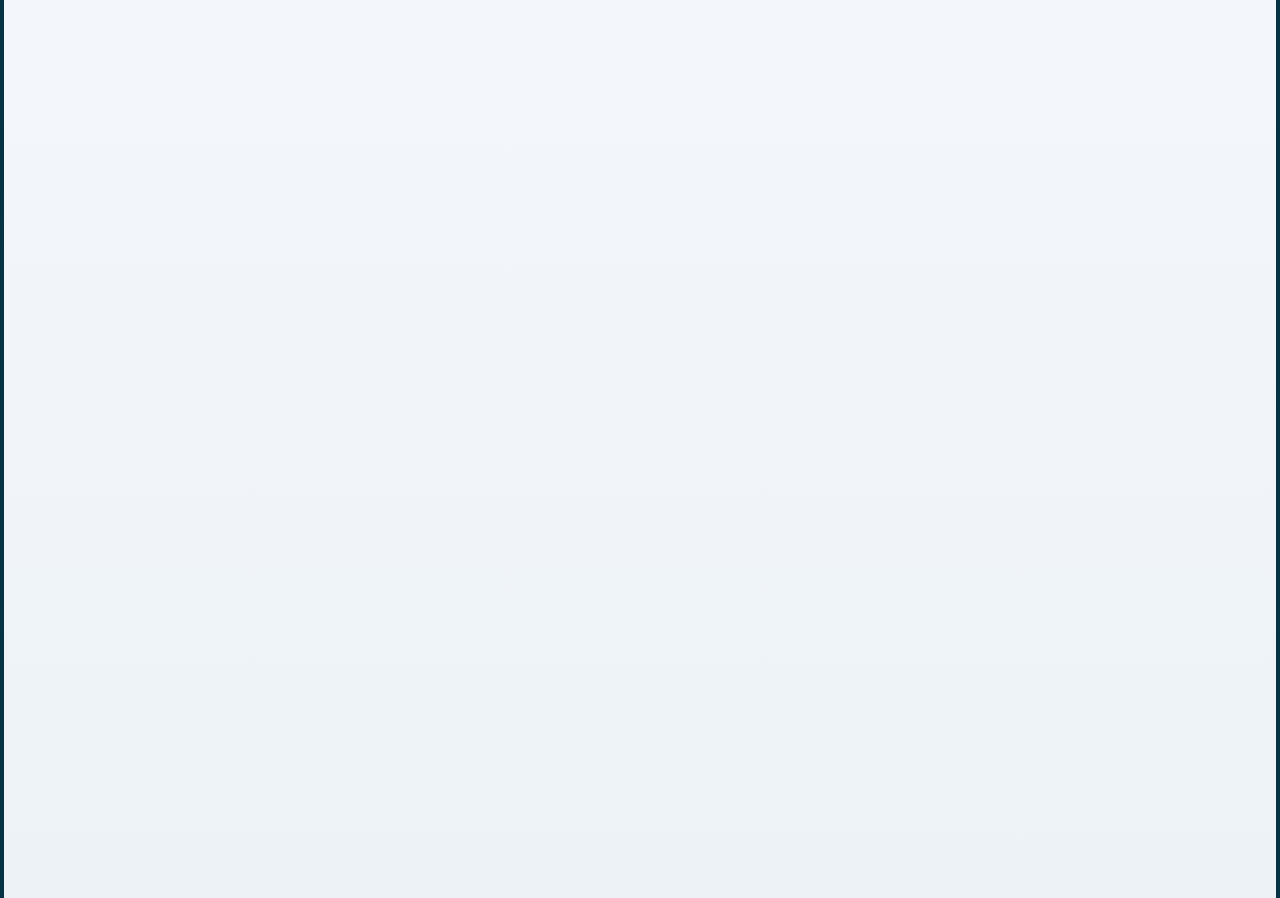
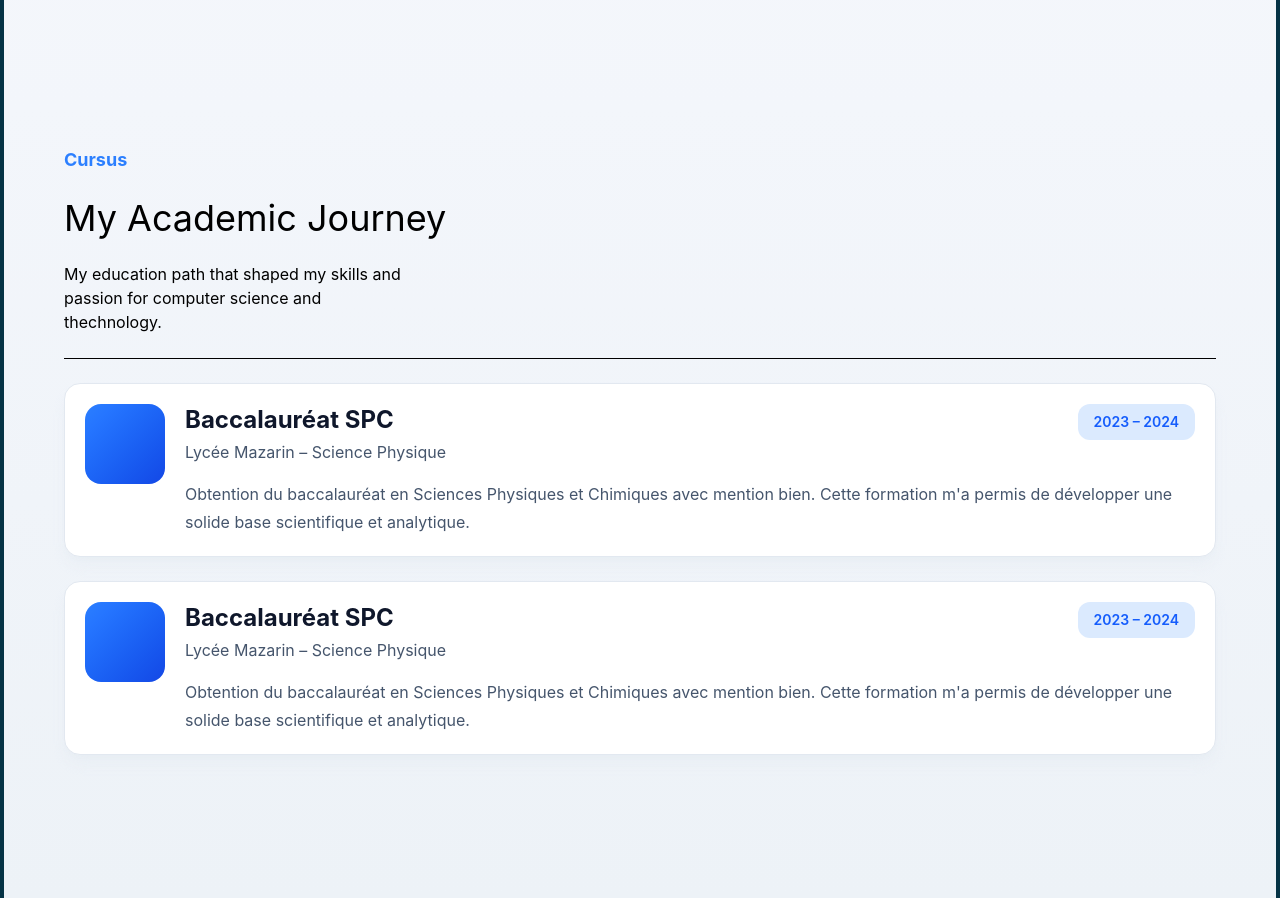
Before and after one commit to Rjeb-Anas/Portfolio--S, a React (Vite) app: page / in a window 1280 px wide. Shown: the part 682-1580 px from the top of the page. Built offline with nearby package versions, Linux system fonts and the light colour scheme.

Commit message:
Update NAME

```diff
--- a/src/components/Cursus.jsx
+++ b/src/components/Cursus.jsx
@@ -3,16 +3,175 @@ import React from 'react'
 const Cursus = () => {
   return (
     <>
-    <main id="Cursus" className="mx-auto min-h-dvh  w-full
-    max-w-7xl px-4 sm:px-6 lg:px-8">
-            <section className="flex flex-col items-center gap-6 py-12 md:flex-row
-            justify-center">
+      <main id="Cursus" className="mx-auto min-h-dvh  w-full
+    max-w-7xl px-4 sm:px-6 lg:px-15">
+        <section className="flex flex-col justify center gap-6 py-12
+            ">
+          <b className='text-lg text-blue-500'>Cursus</b>
+          <h1 className='text-4xl max-md:text-xl'>My Academic Journey</h1>
+          <p className='w-[30%] max-md:w-[70%]'>My education path that shaped my skills
+            and passion for computer science and thechnology.
+          </p>
+          <hr className='max-md:hidden' />
+         <div
+      className="
+        flex flex-col gap-5
+        sm:flex-row sm:items-start
+        rounded-2xl
+        border border-slate-200 dark:border-slate-800
+        bg-white dark:bg-[#060B16]
+        p-4 sm:p-5
+        shadow-lg shadow-slate-200/40
+        dark:shadow-black/30
+        transition-all duration-300
+        hover:border-blue-500/30
+        hover:shadow-blue-500/10
+      "
+    >
+      <div className="flex items-center justify-between sm:block">
+        <div
+          className="
+            flex h-16 w-16 sm:h-20 sm:w-20
+            items-center justify-center
+            rounded-2xl
+            bg-gradient-to-br
+            from-blue-500
+            to-blue-700
+          "
+        >
+
+        </div>
+
+        <span
+          className="
+            sm:hidden
+            rounded-xl
+            bg-blue-100 dark:bg-blue-900/30
+            px-3 py-1
+            text-xs font-semibold
+            text-blue-600 dark:text-blue-400
+          "
+        >
+          2023 - 2024
+        </span>
+      </div>
+
+      {/* Content */}
+      <div className="flex-1">
+        <div className="flex items-start justify-between gap-4">
+          <div>
+            <h3 className="text-xl sm:text-2xl font-bold text-slate-900 dark:text-white">
+              Baccalauréat SPC
+            </h3>
+
+            <p className="mt-1 text-sm sm:text-base text-slate-600 dark:text-slate-300">
+              Lycée Mazarin – Science Physique
+            </p>
+          </div>
+
+          <span
+            className="
+              hidden sm:block
+              rounded-xl
+              bg-blue-100 dark:bg-blue-900/30
+              px-4 py-2
+              text-sm font-semibold
+              text-blue-600 dark:text-blue-400
+            "
+          >
+            2023 – 2024
+          </span>
+        </div>
+
+        <p className="mt-4 text-sm sm:text-base leading-7 text-slate-600 dark:text-slate-400">
+          Obtention du baccalauréat en Sciences Physiques et Chimiques avec
+          mention bien. Cette formation m'a permis de développer une solide base
+          scientifique et analytique.
+        </p>
+      </div>
+    </div>
+
+    <div
+      className="
+        flex flex-col gap-5
+        sm:flex-row sm:items-start
+        rounded-2xl
+        border border-slate-200 dark:border-slate-800
+        bg-white dark:bg-[#060B16]
+        p-4 sm:p-5
+        shadow-lg shadow-slate-200/40
+        dark:shadow-black/30
+        transition-all duration-300
+        hover:border-blue-500/30
+        hover:shadow-blue-500/10
+      "
+    >
+      <div className="flex items-center justify-between sm:block">
+        <div
+          className="
+            flex h-16 w-16 sm:h-20 sm:w-20
+            items-center justify-center
+            rounded-2xl
+            bg-gradient-to-br
+            from-blue-500
+            to-blue-700
+          "
+        >
+
+        </div>
+
+        <span
+          className="
+            sm:hidden
+            rounded-xl
+            bg-blue-100 dark:bg-blue-900/30
+            px-3 py-1
+            text-xs font-semibold
+            text-blue-600 dark:text-blue-400
+          "
+        >
+          2023 - 2024
+        </span>
+      </div>
+
+      {/* Content */}
+      <div className="flex-1">
+        <div className="flex items-start justify-between gap-4">
+          <div>
+            <h3 className="text-xl sm:text-2xl font-bold text-slate-900 dark:text-white">
+              Baccalauréat SPC
+            </h3>
+
+            <p className="mt-1 text-sm sm:text-base text-slate-600 dark:text-slate-300">
+              Lycée Mazarin – Science Physique
+            </p>
+          </div>
+
+          <span
+            className="
+              hidden sm:block
+              rounded-xl
+              bg-blue-100 dark:bg-blue-900/30
+              px-4 py-2
+              text-sm font-semibold
+              text-blue-600 dark:text-blue-400
+            "
+          >
+            2023 – 2024
+          </span>
+        </div>
+
+        <p className="mt-4 text-sm sm:text-base leading-7 text-slate-600 dark:text-slate-400">
+          Obtention du baccalauréat en Sciences Physiques et Chimiques avec
+          mention bien. Cette formation m'a permis de développer une solide base
+          scientifique et analytique.
+        </p>
+      </div>
+    </div>
 
 
-
-
-            </section>
-        </main>
+        </section>
+      </main>
     </>
   )
 }
--- a/src/components/Home.jsx
+++ b/src/components/Home.jsx
@@ -33,15 +33,16 @@ const Home = () => {
                     </div>
                 </div>
                 <div className="md:w-1/2 max-md:h-1/2 flex items-center justify-center ">
-                    <div className="md:w-[30vw] max-md:w-[60vw] h-40
+                    <a href="" className="md:w-[30vw] max-md:w-[60vw] h-40
                     md:h-60
-                    rounded-xl">
+                    rounded-xl hover:scale-95 transition-all">
                         <img
                             src={image}
                             alt="Portfolio"
-                            className="size-full rounded-xl"
+                            className="size-full rounded-xl shadow-[0_0_7px_black]
+                dark:shadow-[0_0_7px_white]"
                         />
-                    </div>
+                    </a>
                 </div>
                 <a href="#Cursus" className='w-auto h-auto   border rounded-full absolute bottom-0  left-1/2 -translate-x-1/2'>
                     <button
```
